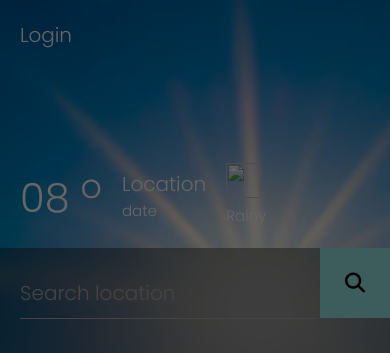
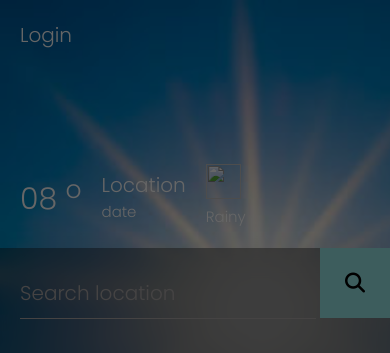
Before and after one commit to iyamahbenny/weatherfrontend, a PHP site: page / in a window 390 px wide. Shown: the top 353 px of the page. Run offline with PHP 8.4, Linux system fonts and the light colour scheme; some libraries are stand-ins or nearby versions.

Commit message:
Add files via upload

```diff
--- a/style.css
+++ b/style.css
@@ -25,6 +25,7 @@
   flex-direction: column;
   height: 100vh;
   justify-content: space-between;
+  position: relative;
 }
 #lefthand {
   width: 70%;
@@ -264,6 +265,9 @@
   }
 }
 @media only screen and (max-width: 800px) {
+  #bottomleft > div:first-child {
+    font-size: 30px;
+  }
   #maindiv {
     flex-direction: column;
   }
```
